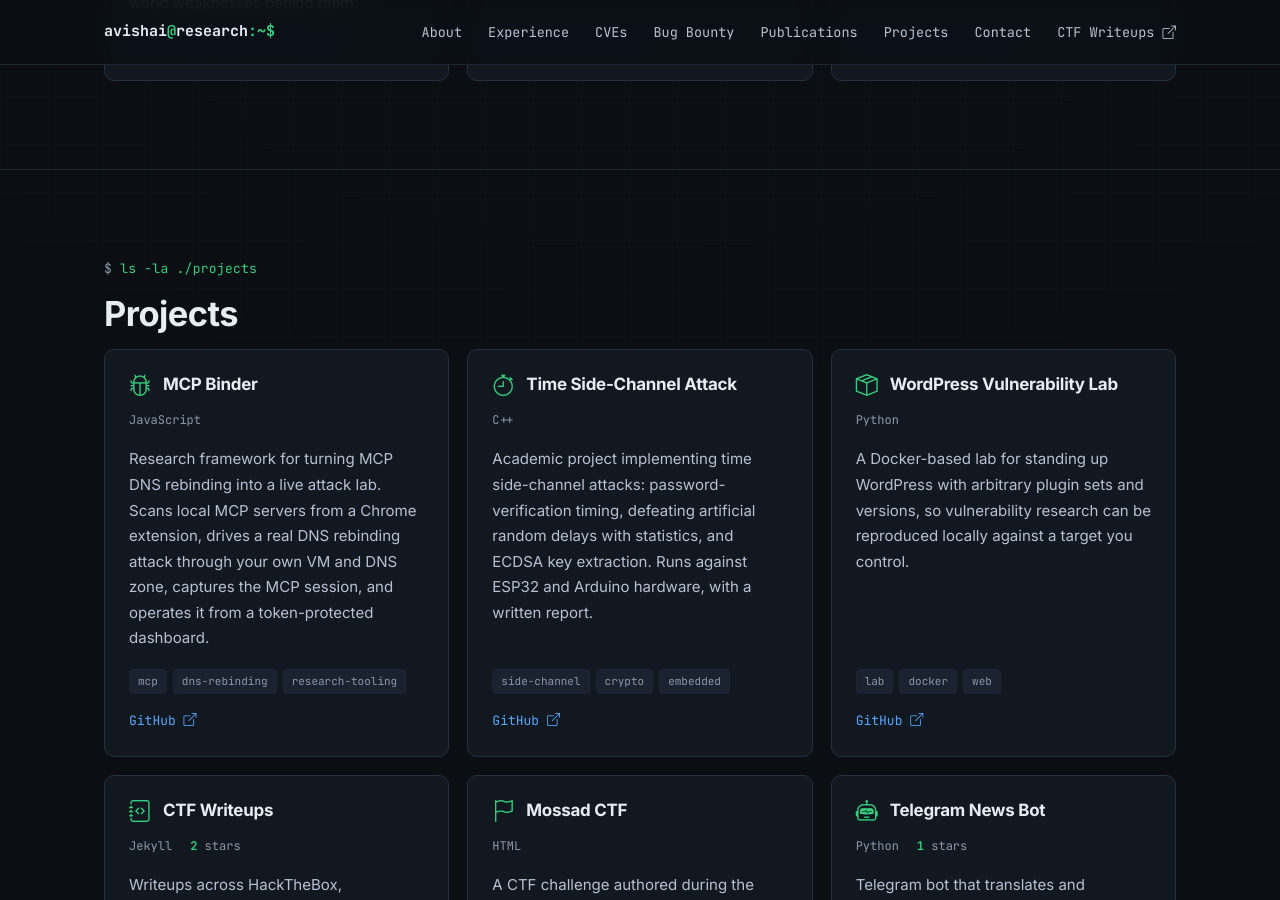
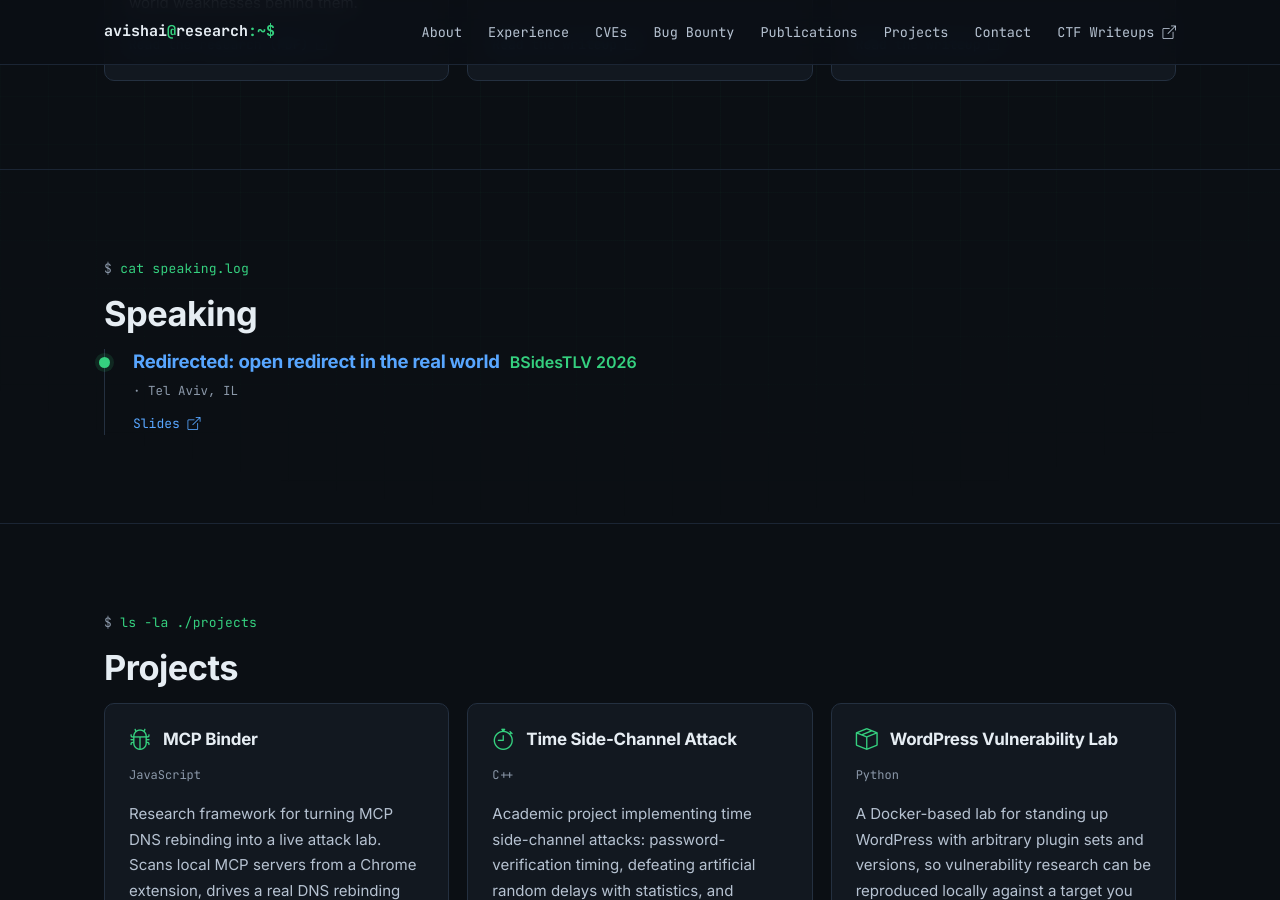
Before and after one commit to avishaigonen123/avishaigonen123.github.com, a Jekyll site: the page built from index.html, in a window 1280 px wide and 900 px high, scrolled down 5662 px. Built offline with Jekyll 4.4.1, drawn with Linux system fonts in a browser that asks for light colours.

Commit message:
dd BSidesTLV 2026 talk + materials

```diff
--- a/_data/talks.yml
+++ b/_data/talks.yml
@@ -1,17 +1,18 @@
-# EMPTY ON PURPOSE - the Speaking section hides itself while this list is empty.
+# Speaking. Rendered by _includes/section-talks.html on the homepage.
+# Add an entry only once a talk is accepted.
 #
-# Per Avishai's decision, Black Hat Europe and BSidesTLV are deliberately not
-# listed, because neither is confirmed. Publishing an unconfirmed conference as a
-# speaking credit is the kind of claim that gets checked during hiring and
-# undermines the parts of this page that are true.
-#
-# Add an entry only once a talk is accepted. Shape:
-#
+# Shape:
 # - event: BSidesTLV 2027
 #   title: Talk title
 #   date: 2027-06-25
 #   location: Tel Aviv, IL
-#   url: https://bsidestlv.com/...
+#   url: https://...
 #   slides: ""
 #   video: ""
-[]
+
+- event: BSidesTLV 2026
+  title: "Redirected: open redirect in the real world"
+  location: Tel Aviv, IL
+  url: https://avishaigonen123.github.io/talks/bsidestlv-2026/
+  slides: https://avishaigonen123.github.io/talks/bsidestlv-2026/slides.pdf
+  video: ""
--- /dev/null
+++ b/talks/bsidestlv-2026/index.html
@@ -0,0 +1,92 @@
+<!doctype html>
+<html lang="en">
+<head>
+<meta charset="utf-8">
+<meta name="viewport" content="width=device-width, initial-scale=1">
+<title>Redirected - BSidesTLV 2026 - Avishai Gonen</title>
+<meta name="description" content="Materials from 'Redirected: open redirect in the real world' - BSidesTLV 2026 Bug Bounty Village. Slides, demo videos and payloads by Avishai Gonen.">
+<link rel="stylesheet" href="https://fonts.googleapis.com/css2?family=Space+Grotesk:wght@500;700&family=Inter:wght@400;500;600&family=JetBrains+Mono:wght@400;500&display=swap">
+<style>
+:root{--bg:#F4F3EF;--ink:#1C1C1A;--muted:#5E5E58;--accent:#E1392D;--card:#FFFFFF;--line:#E2DDD3;}
+*{box-sizing:border-box;}
+body{margin:0;background:var(--bg);color:var(--ink);font-family:'Inter',system-ui,Arial,sans-serif;line-height:1.5;}
+.wrap{max-width:860px;margin:0 auto;padding:64px 24px 96px;}
+.eyebrow{font-size:14px;font-weight:600;letter-spacing:2px;text-transform:uppercase;color:var(--muted);}
+h1{font-family:'Space Grotesk',sans-serif;font-size:64px;font-weight:700;letter-spacing:-2px;line-height:.95;margin:12px 0 0;}
+h1 .dot{color:var(--accent);}
+.sub{font-size:22px;color:#3A3A35;margin:16px 0 0;max-width:640px;}
+.meta{font-size:15px;color:var(--muted);margin-top:16px;}
+h2{font-family:'Space Grotesk',sans-serif;font-size:26px;font-weight:700;letter-spacing:-.5px;margin:56px 0 12px;}
+.card{background:var(--card);border:1px solid var(--line);border-radius:14px;padding:24px;margin:16px 0;}
+a{color:var(--accent);}
+.btn{display:inline-block;background:var(--ink);color:#fff;text-decoration:none;font-weight:600;padding:12px 22px;border-radius:999px;font-size:16px;}
+video{width:100%;border:1px solid var(--line);border-radius:12px;background:#05070A;margin-top:10px;}
+.vtitle{font-weight:600;font-size:18px;margin:0;}
+.vdesc{color:var(--muted);font-size:15px;margin:6px 0 0;}
+code{font-family:'JetBrains Mono',monospace;font-size:.92em;}
+ul{padding-left:20px;margin:0;}
+li{margin:8px 0;}
+.pending{border-style:dashed;border-color:#C9C4B8;color:var(--muted);}
+.disc{font-size:15px;color:var(--muted);max-width:680px;}
+footer{margin-top:64px;border-top:1px solid var(--line);padding-top:20px;font-size:14px;color:var(--muted);}
+.links a{margin-right:18px;font-weight:600;}
+</style>
+</head>
+<body>
+<div class="wrap">
+  <p class="eyebrow">BSidesTLV 2026 &middot; Bug Bounty Village</p>
+  <h1>Redirected<span class="dot">.</span></h1>
+  <p class="sub">Open redirect in the real world - how to send a phishing email. JBL, and Haaretz three times over.</p>
+  <p class="meta">Talk by Avishai Gonen &middot; materials below</p>
+
+  <h2>Slides</h2>
+  <div class="card">
+    <a class="btn" href="slides.pdf">Download slides (PDF)</a>
+    <p class="vdesc">The demo clips are below - they don't play inside the PDF.</p>
+  </div>
+
+  <h2>Demos</h2>
+  <div class="card">
+    <p class="vtitle">v1 - the redirect, start to finish</p>
+    <p class="vdesc">A genuine Haaretz login email, clicked, redirected to my page.</p>
+    <video controls preload="metadata" src="videos/haaretz-v1.mp4"></video>
+  </div>
+  <div class="card">
+    <p class="vtitle">v2 - the returnTo open redirect</p>
+    <p class="vdesc">Burp rewrites <code>returnTo</code> on the passwordless-login request; the magic link lands off-site.</p>
+    <video controls preload="metadata" src="videos/haaretz-v2.mp4"></video>
+  </div>
+  <div class="card pending">
+    <p class="vtitle">v3 - the double-slash bypass</p>
+    <p class="vdesc">Published once the fix is confirmed (responsible disclosure).</p>
+  </div>
+
+  <h2>The cases</h2>
+  <div class="card">
+    <ul>
+      <li><b>JBL / HARMAN</b> - open redirect in a recipe link; their fix fell to the <code>@</code> trick. ($350, CWE-601)</li>
+      <li><b>Haaretz</b> - open redirect that ships phishing from their own mail (passes SPF / DKIM / DMARC).</li>
+      <li><b>Haaretz, round 2</b> - a <code>returnTo</code> open redirect in the login.</li>
+      <li><b>Haaretz, round 3</b> - their fix fell to <code>login.haaretz.co.il//attacker</code> (a protocol-relative path).</li>
+    </ul>
+  </div>
+
+  <h2>Payloads</h2>
+  <div class="card">
+    <p class="vdesc" style="margin-top:0">The open-redirect bypass list from the talk.</p>
+    <p style="margin:14px 0 0"><a class="btn" href="returnTo-payloads.txt">returnTo-payloads.txt</a></p>
+  </div>
+
+  <h2>Responsible disclosure</h2>
+  <p class="disc">Every finding here was reported to the vendor and fixed before publication. Nothing on this page targets a live, unpatched system.</p>
+
+  <footer>
+    <div class="links">
+      <a href="https://avishaigonen123.github.io">avishaigonen123.github.io</a>
+      <a href="https://www.linkedin.com/in/avishai-gonen-997148289">LinkedIn</a>
+    </div>
+    <p>&copy; Avishai Gonen</p>
+  </footer>
+</div>
+</body>
+</html>
```
Also changed, not shown: talks/bsidestlv-2026/returnTo-payloads.txt (added, +10 -0 lines), 2 other files.
